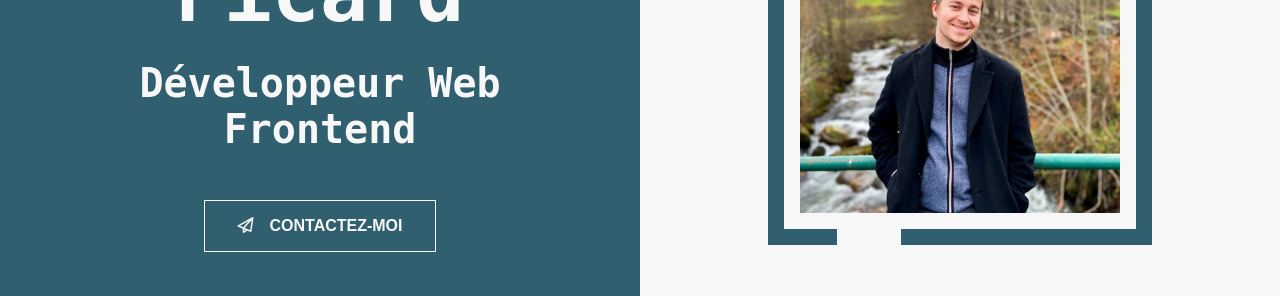
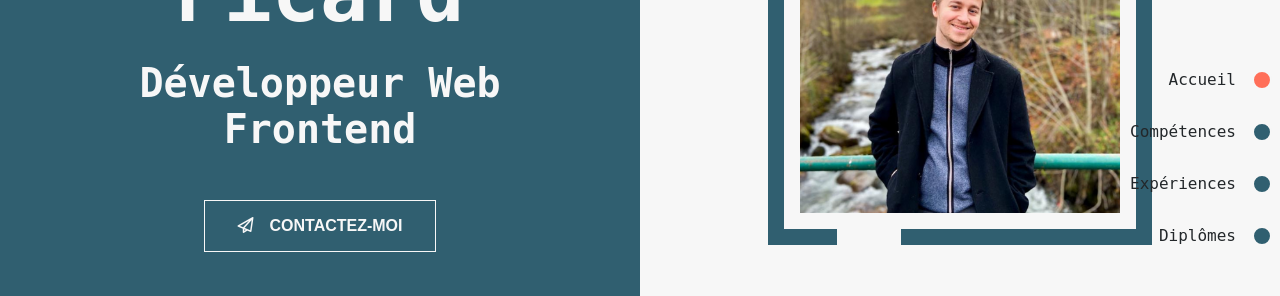
Before and after one commit to Timothee-Picard/timothee-picard.fr, a Vue app: page / in a window 1280 px wide. Shown: the part 242-538 px from the top of the page. Built offline with nearby package versions, Linux system fonts and the light colour scheme.

Commit message:
add navigation and remove scrollbar

```diff
--- a/src/App.vue
+++ b/src/App.vue
@@ -13,6 +13,10 @@ export default {
 
 <style lang="scss">
 @import "@/assets/var";
+html
+{
+  scroll-behavior: smooth;
+}
 *
 {
   margin: 0;
@@ -24,6 +28,10 @@ a
   text-decoration: none;
   color: inherit;
 }
+li
+{
+  list-style: none;
+}
 #app {
   text-align: center;
   color: $color-text;
@@ -33,4 +41,8 @@ a
 body {
   background-color: $color-white;
 }
+::-webkit-scrollbar
+{
+  display: none;
+}
 </style>
--- /dev/null
+++ b/src/components/ComponentNavigation.vue
@@ -0,0 +1,105 @@
+<template>
+  <nav>
+    <ul>
+      <li id="menuSection1" class="active">
+        <a href="#section1">
+          <span>Accueil</span>
+          <div class="circle"></div>
+        </a>
+      </li>
+      <li id="menuSection2">
+        <a href="#section2">
+          <span>Compétences</span>
+          <div class="circle"></div></a>
+      </li>
+      <li id="menuSection3">
+        <a href="#section3">
+          <span>Expériences</span>
+          <div class="circle"></div>
+        </a>
+      </li>
+      <li id="menuSection4">
+        <a href="#section4">
+          <span>Diplômes</span>
+          <div class="circle"></div>
+        </a>
+      </li>
+    </ul>
+  </nav>
+</template>
+
+<script>
+export default {
+  name: "ComponentNavigation",
+  created () {
+    window.addEventListener('scroll', this.handleScroll);
+  },
+  beforeUnmount () {
+    window.removeEventListener('scroll', this.handleScroll);
+  },
+  methods: {
+    handleScroll () {
+      const sections = document.querySelectorAll('.section')
+      const nav = document.querySelector('nav')
+      const  li = nav.querySelectorAll('li')
+      sections.forEach((element, i) => {
+        if(element.getBoundingClientRect().bottom > 0 & element.getBoundingClientRect().y <= 0) {
+          li[i].classList.add("active")
+        } else {
+          li[i].classList.remove("active")
+        }
+      })
+    }
+  }
+}
+</script>
+
+<style scoped lang="scss">
+@import "@/assets/var";
+nav {
+  position: fixed;
+  top: 50%;
+  right: 0.5em;
+  transform: translateY(-50%);
+  z-index: 999;
+  @media only screen and (max-width: 1023px)
+  {
+    right: 0.3em;
+  }
+}
+ul {
+  text-align: right;
+  display: flex;
+  flex-direction: column;
+  gap: 2em;
+}
+li {
+  display: flex;
+  justify-content: right;
+  a {
+    display: flex;
+    justify-content: right;
+    gap: 1em;
+    width: min-content;
+  }
+  @media only screen and (max-width: 1023px)
+  {
+    span {
+      display: none;
+    }
+  }
+  &.active .circle {
+    background-color: $color-red;
+  }
+  &:hover {
+    color: $color-red;
+  }
+}
+.circle {
+  height: 20px;
+  width: 20px;
+  border-radius: 50%;
+  background-color: $color-dark-green;
+  border: 2px solid $color-white;
+}
+</style>
--- a/src/components/sections/SectionExperience.vue
+++ b/src/components/sections/SectionExperience.vue
@@ -44,7 +44,6 @@ section {
   position: relative;
   background: $color-dark-green;
   color: $color-white;
-  margin-bottom: 50px;
   padding: 5em 0;
   &::before {
     content: '';
--- a/src/components/sections/SectionSkills.vue
+++ b/src/components/sections/SectionSkills.vue
@@ -46,14 +46,14 @@ export default {
   position: relative;
   display: flex;
   flex-wrap: wrap;
-  margin: 3em 0;
+  justify-content: center;
+  align-items: center;
+  gap: 3em;
+  padding: 3em 0;
   @media only screen and (max-width: 1023px)
   {
     flex-direction: column;
   }
-  justify-content: center;
-  align-items: center;
-  gap: 3em;
 }
 bold {
   font-weight: bold
--- a/src/views/HomeView.vue
+++ b/src/views/HomeView.vue
@@ -1,8 +1,9 @@
 <template>
-  <section-header></section-header>
-  <section-skills></section-skills>
-  <section-experience></section-experience>
-  <section-education></section-education>
+  <component-navigation></component-navigation>
+  <section-header class="section" id="section1"></section-header>
+  <section-skills class="section" id="section2"></section-skills>
+  <section-experience class="section" id="section3"></section-experience>
+  <section-education class="section" id="section4"></section-education>
 </template>
 
 <script>
@@ -10,6 +11,7 @@ import SectionHeader from "@/components/sections/SectionHeader"
 import SectionSkills from "@/components/sections/SectionSkills"
 import SectionExperience from "@/components/sections/SectionExperience";
 import SectionEducation from "@/components/sections/SectionEducation";
+import ComponentNavigation from "@/components/ComponentNavigation";
 export default {
   name: 'HomeView',
   components: {
@@ -17,10 +19,14 @@ export default {
     SectionSkills,
     SectionExperience,
     SectionEducation,
-  }
+    ComponentNavigation,
+  },
 }
 </script>
 
 <style scoped lang="scss">
 @import "@/assets/var";
+.section:not(#section1) {
+  scroll-margin-top: -1px;
+}
 </style>
```
